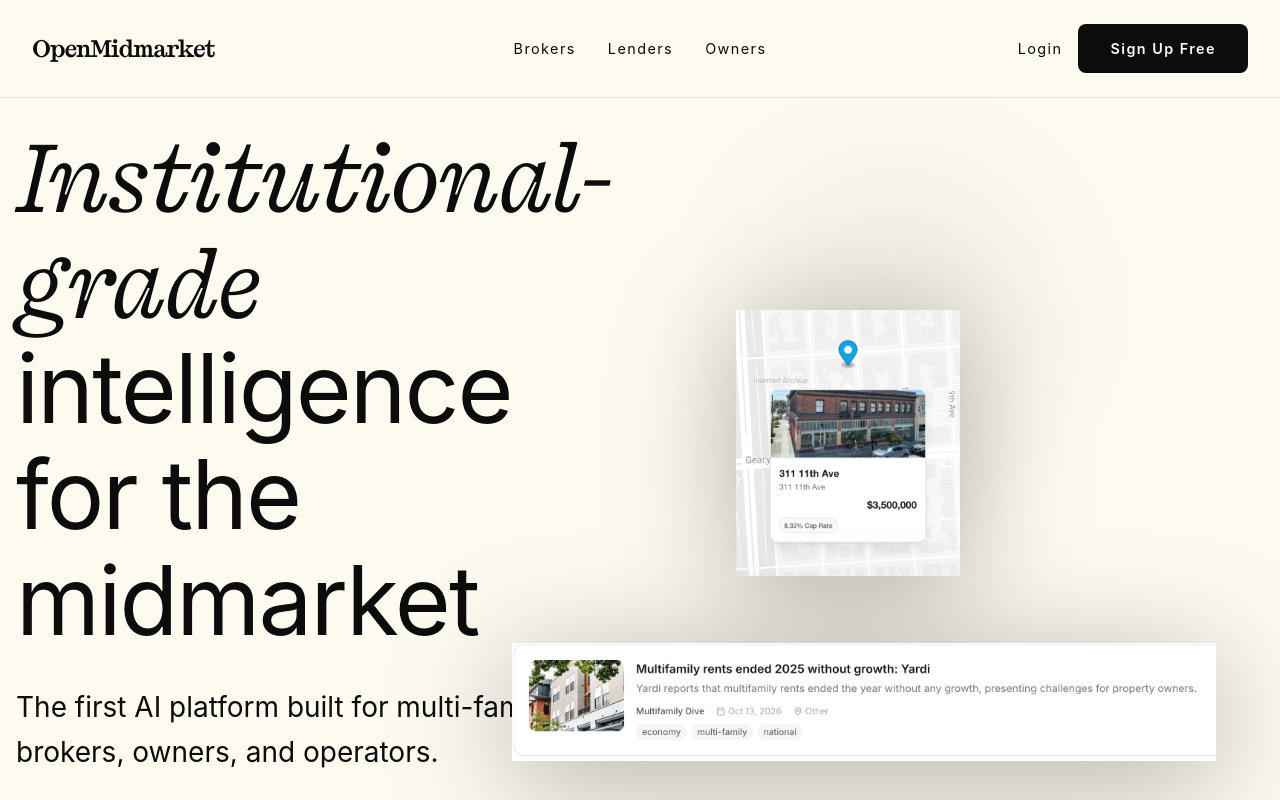
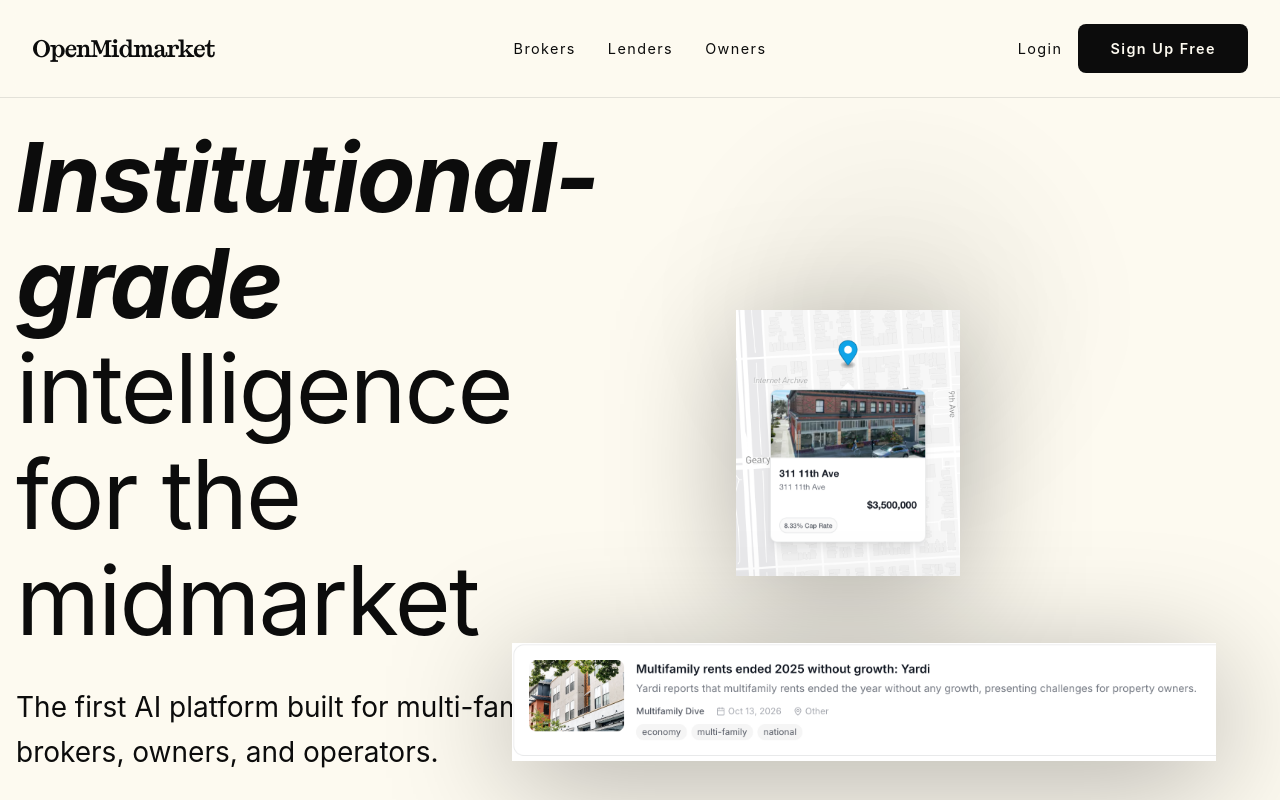
Before and after one commit to jahaskell53/landing-page-cre, a Next.js app: page / in a window 1280 px wide. Shown: the top 800 px of the page. Built offline with nearby package versions, Linux system fonts and the light colour scheme.

Commit message:
institutional grade intellgience for the midmarket make it same font, bold

```diff
--- a/src/app/page.tsx
+++ b/src/app/page.tsx
@@ -76,7 +76,7 @@ export default function Home() {
                 marginBottom: '2rem'
               }}
             >
-              <span style={{ fontFamily: 'var(--font-kyoto)', fontStyle: 'italic' }}>Institutional-grade</span> intelligence for the midmarket
+              <span style={{ fontStyle: 'italic', fontWeight: 700 }}>Institutional-grade</span> intelligence for the midmarket
             </motion.h1>
             <motion.p
               variants={fadeInUp}
```
